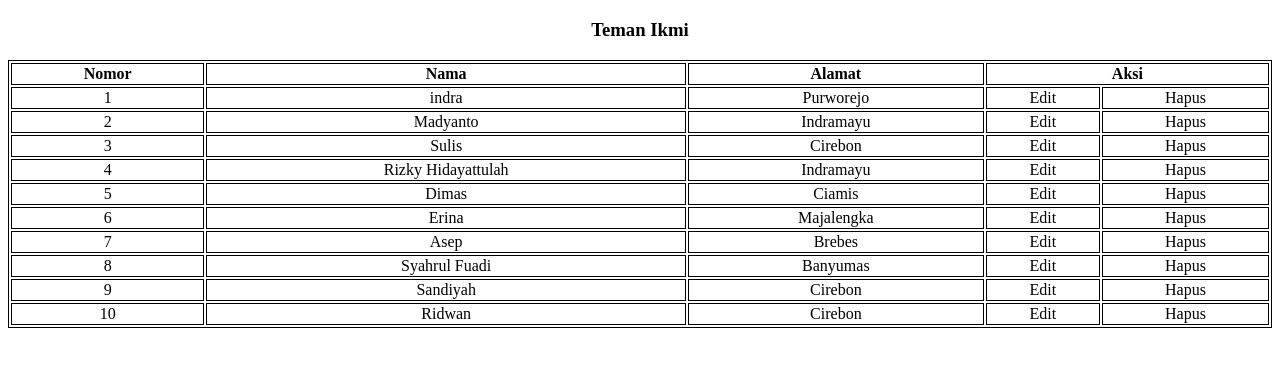
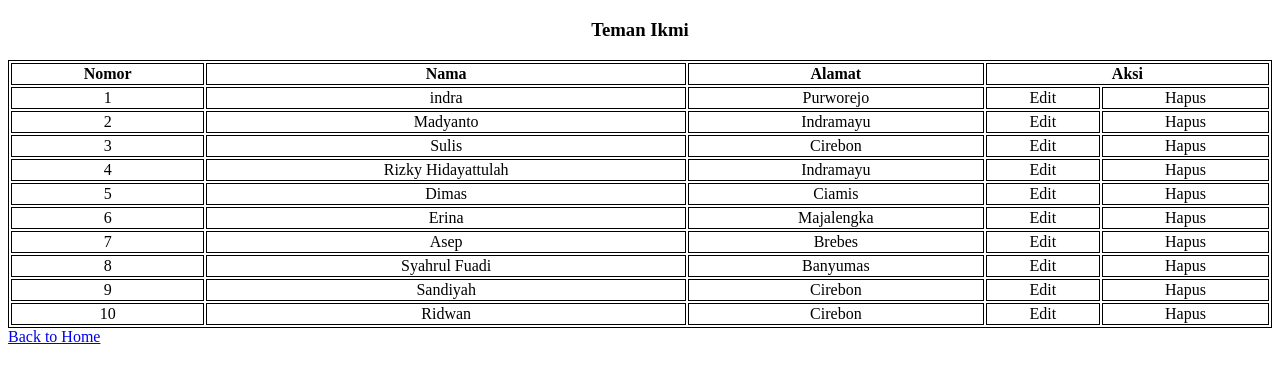
Before and after one commit to muhammadwildanmaulana/muhammadwildanmaulana.github.io, a plain HTML site: page index.html in a window 1280 px wide. Shown: the part 61-444 px from the top of the page. Drawn offline with Linux system fonts and the light colour scheme.

Commit message:
Update index.html

```diff
--- a/index.html
+++ b/index.html
@@ -92,6 +92,11 @@
                 <td>Hapus</td>
             </tr>
         </table>
+            <div id="tombol" class="tombol-back-bestie">
+            <a onclick="alert('Kamu mau kembali?')" href="../index.html"
+              >Back to Home</a
+            >
+          </div>
     </div>
 </body>
 </html>
```
